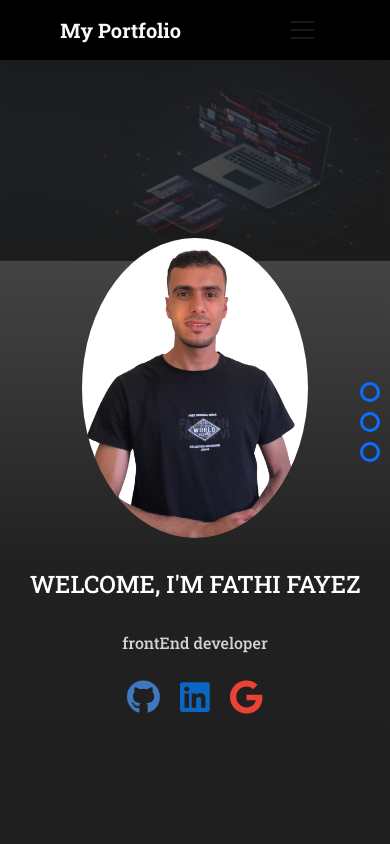
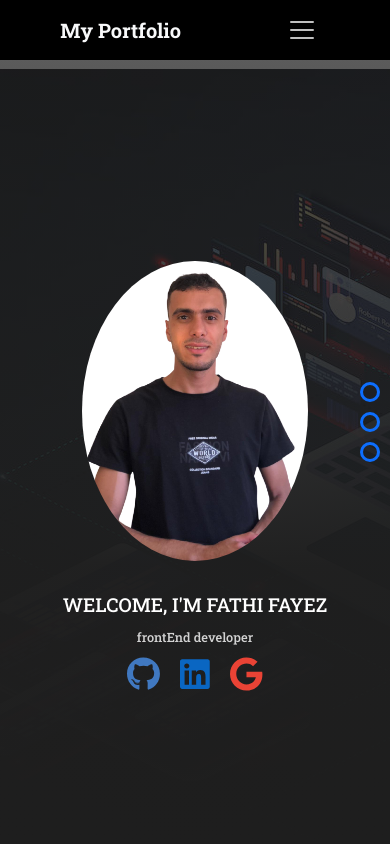
Before and after one commit to fathi-fayez/My-portfolio, a Vue app: page / in a window 390 px wide. Shown: the top 844 px of the page. Built offline with nearby package versions, Linux system fonts and the light colour scheme.

Commit message:
update the navbar

```diff
--- a/src/components/Header.vue
+++ b/src/components/Header.vue
@@ -53,8 +53,9 @@ export default {
 <!-- eslint-disable -->
 <style scoped lang="scss">
 .page-header {
-  height: calc(100vb - 56px);
+ height: calc(100vb - 56px);
 }
+
 .content-top-bg {
   // background-image: url("../assets/header-bg.jpeg");
   background-position: center;
@@ -68,7 +69,17 @@ export default {
     position: absolute;
     animation: up-and-down 5s linear infinite;
     max-width: 100%;
+    width: 100%;
+    height: 100%;
+    object-fit: cover;
   }
+
+  @media (max-width: 768px) {
+    img {
+        object-fit: none;
+    }
+  }
+
   .content-top-bg-overlay {
     position: relative;
     height: 100%;
@@ -107,7 +118,7 @@ export default {
 }
 .heading {
   font-size: 1.5rem;
-  padding-bottom: 20px;
+  padding-bottom: 0;
   margin: 2rem auto 0.75rem;
   text-transform: uppercase;
   overflow: hidden;
@@ -123,6 +134,18 @@ export default {
   font-size: 1rem;
   color: white;
   animation: popup 3s 3.5s both;
+}
+
+@media (max-width: 768px) {
+  .heading {
+    font-size: 1.2rem;
+    width: 100%;
+  }
+
+  .subheading {
+    font-size: 0.8rem;
+    margin-bottom: 0;
+  }
 }
 .social-icons {
   font-size: 34px;
--- a/src/components/myNewWorks.vue
+++ b/src/components/myNewWorks.vue
@@ -1,7 +1,7 @@
 <template>
   <div class="my-work container" id="myworks-section">
     <h1>My Work</h1>
-    <div class="row">
+    <div class="row justify-content-center">
       <!-- project -->
       <div class="project-container col-md-3 p-0 m-2">
         <a
--- a/src/components/navComponent.vue
+++ b/src/components/navComponent.vue
@@ -1,6 +1,6 @@
 <!-- eslint-disable -->
 <template>
-  <nav class="navbar navbar-expand-lg sticky-top">
+  <nav class="navbar navbar-expand-lg sticky-top" ref="navbar">
     <div class="container-fluid justify-content-around">
       <a class="navbar-brand text-light" href="#">My Portfolio</a>
       <button class="navbar-toggler" type="button" data-bs-toggle="collapse" data-bs-target="#navbarNavAltMarkup"
@@ -9,9 +9,10 @@
       </button>
       <div class="collapse navbar-collapse" id="navbarNavAltMarkup">
         <div class="navbar-nav">
-          <a v-scroll-to="'#about-section'" class="nav-link active text-light" aria-current="page" href="#">About Me</a>
-          <a v-scroll-to="'#myskills-section'" class="nav-link text-light" href="#">My Skills</a>
-          <a v-scroll-to="'#myworks-section'" class="nav-link text-light" href="#">My Work</a>
+          <a @click="closeNavbar" v-scroll-to="'#about-section'" class="nav-link active text-light" aria-current="page"
+            href="#">About Me</a>
+          <a @click="closeNavbar" v-scroll-to="'#myskills-section'" class="nav-link text-light" href="#">My Skills</a>
+          <a @click="closeNavbar" v-scroll-to="'#myworks-section'" class="nav-link text-light" href="#">My Work</a>
         </div>
       </div>
     </div>
@@ -21,6 +22,32 @@
 <script>
 export default {
   name: "navBar",
+  methods: {
+    closeNavbar() {
+      const navbarCollapse = document.getElementById("navbarNavAltMarkup");
+      if (navbarCollapse.classList.contains("show")) {
+        navbarCollapse.classList.remove("show");
+      }
+    },
+
+    handleClickOutside(event) {
+      const navbar = this.$refs.navbar;
+      const navbarCollapse = document.getElementById("navbarNavAltMarkup");
+      if (
+        navbarCollapse.classList.contains("show") &&
+        navbar &&
+        !navbar.contains(event.target)
+      ) {
+        navbarCollapse.classList.remove("show");
+      }
+    },
+  },
+  mounted() {
+    document.addEventListener("click", this.handleClickOutside);
+  },
+  beforeUnmount() {
+    document.removeEventListener("click", this.handleClickOutside);
+  },
 };
 </script>
 <!-- eslint-disable -->
@@ -49,6 +76,13 @@ nav {
   background-color: rgb(55, 13, 239);
 }
 
+
+.navbar-toggler-icon {
+  filter: brightness(0.3) invert(1) contrast(2);
+}
+
+
+
 // @keyframes nav {
 //   0% {
 //     width: 100%;
```
